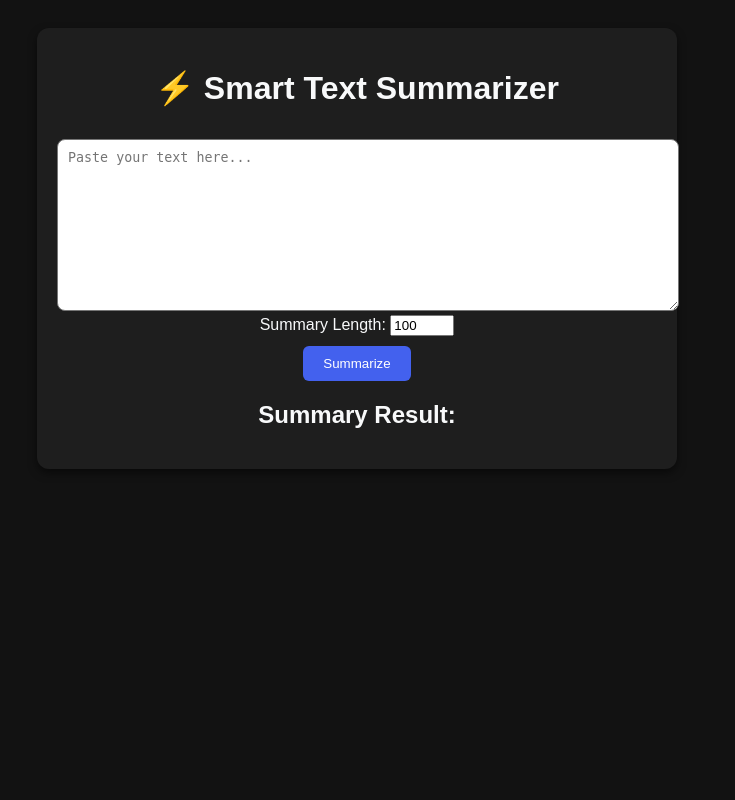
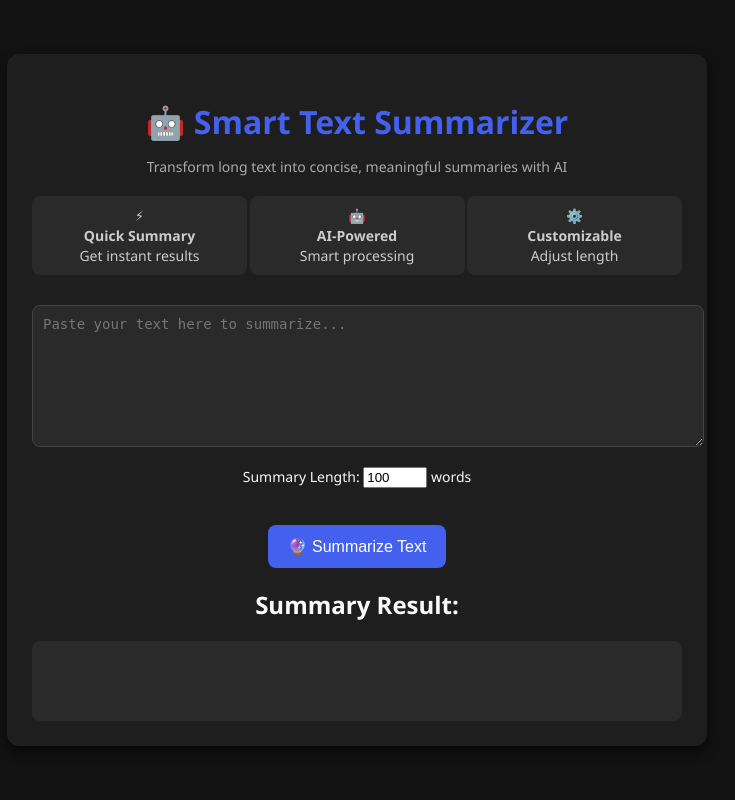
Before and after one commit to Rishid20000/text-summarization, a Flask app: page / in a window 1280 px wide. Shown: the whole page, without its empty margins (283-1018 px from the left). Run offline with Flask 3, Linux system fonts and the light colour scheme.

Commit message:
changing ui

```diff
--- a/static/style.css
+++ b/static/style.css
@@ -1,38 +1,91 @@
 body {
-    font-family: Arial, sans-serif;
     background-color: #121212;
     color: #f8f9fa;
-    text-align: center;
-    padding: 20px;
+    font-family: "Segoe UI", Tahoma, sans-serif;
+    display: flex;
+    justify-content: center;
+    align-items: center;
+    height: 100vh;
+    margin: 0;
 }
 
-.container {
-    max-width: 600px;
-    margin: auto;
-    background: #1e1e1e;
-    padding: 20px;
+.card {
+    background-color: #1e1e1e;
+    padding: 25px;
     border-radius: 12px;
-    box-shadow: 0 4px 8px rgba(0, 0, 0, 0.5);
+    box-shadow: 0 6px 12px rgba(0, 0, 0, 0.6);
+    max-width: 650px;
+    width: 90%;
+    text-align: center;
+}
+
+h1 {
+    color: #4361ee;
+    margin-bottom: 10px;
+}
+
+.subtitle {
+    font-size: 14px;
+    color: #aaa;
+    margin-bottom: 20px;
+}
+
+.features {
+    display: flex;
+    justify-content: space-between;
+    margin-bottom: 20px;
+}
+
+.feature-box {
+    background: #2a2a2a;
+    padding: 10px;
+    border-radius: 8px;
+    width: 30%;
+    font-size: 14px;
+    line-height: 1.4;
+    color: #ccc;
 }
 
 textarea {
     width: 100%;
-    height: 150px;
+    height: 120px;
     border-radius: 8px;
+    border: 1px solid #444;
+    background: #2a2a2a;
+    color: #f8f9fa;
     padding: 10px;
+    font-size: 14px;
     margin-top: 10px;
 }
 
-button {
-    background: #4361ee;
-    color: white;
-    border: none;
-    padding: 10px 20px;
-    margin-top: 10px;
-    cursor: pointer;
-    border-radius: 6px;
+.slider-container {
+    margin: 15px 0;
+    font-size: 14px;
 }
 
-button:hover {
+.btn {
+    background: #4361ee;
+    border: none;
+    color: white;
+    padding: 12px 20px;
+    font-size: 16px;
+    border-radius: 8px;
+    cursor: pointer;
+    transition: background 0.3s ease;
+}
+
+.btn:hover {
     background: #3a0ca3;
 }
+
+.result-box {
+    background: #2a2a2a;
+    padding: 15px;
+    border-radius: 8px;
+    margin-top: 15px;
+    min-height: 50px;
+    text-align: left;
+    font-size: 14px;
+    color: #ddd;
+    white-space: pre-wrap;
+}
--- a/templates/index.html
+++ b/templates/index.html
@@ -6,18 +6,30 @@
     <link rel="stylesheet" href="{{ url_for('static', filename='style.css') }}">
 </head>
 <body>
-    <div class="container">
-        <h1>⚡ Smart Text Summarizer</h1>
+    <div class="card">
+        <h1>🤖 Smart Text Summarizer</h1>
+        <p class="subtitle">Transform long text into concise, meaningful summaries with AI</p>
+
+        <div class="features">
+            <div class="feature-box">⚡<br><b>Quick Summary</b><br><span>Get instant results</span></div>
+            <div class="feature-box">🤖<br><b>AI-Powered</b><br><span>Smart processing</span></div>
+            <div class="feature-box">⚙️<br><b>Customizable</b><br><span>Adjust length</span></div>
+        </div>
+
         <form method="POST" action="/summer">
-            <textarea name="data" placeholder="Paste your text here..."></textarea>
+            <textarea name="data" placeholder="Paste your text here to summarize..."></textarea>
             <br>
-            <label>Summary Length:</label>
-            <input type="number" name="maxl" value="100" min="20" max="200">
+            <div class="slider-container">
+                <label>Summary Length: </label>
+                <input type="number" name="maxl" value="100" min="20" max="200">
+                <span>words</span>
+            </div>
             <br>
-            <button type="submit">Summarize</button>
+            <button type="submit" class="btn">🔮 Summarize Text</button>
         </form>
+
         <h2>Summary Result:</h2>
-        <p>{{ result }}</p>
+        <div class="result-box">{{ result }}</div>
     </div>
 </body>
 </html>
```
